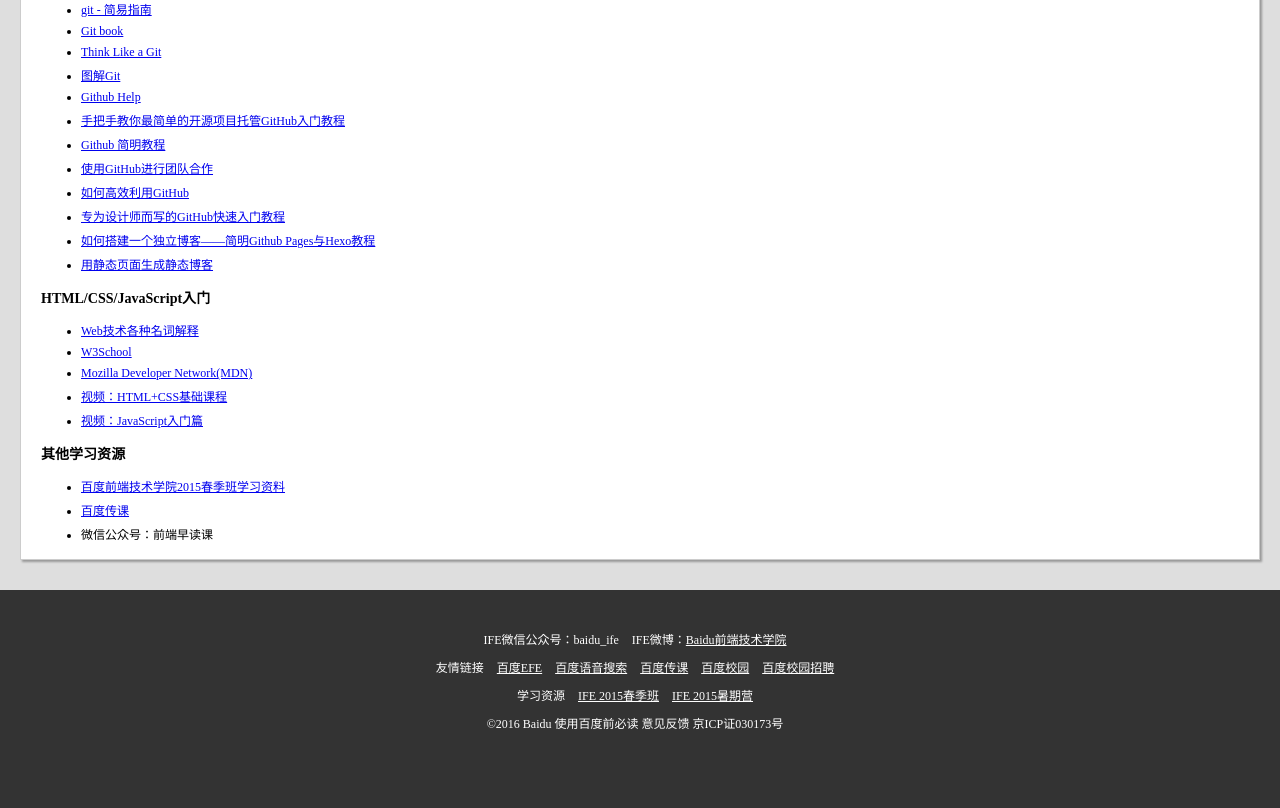
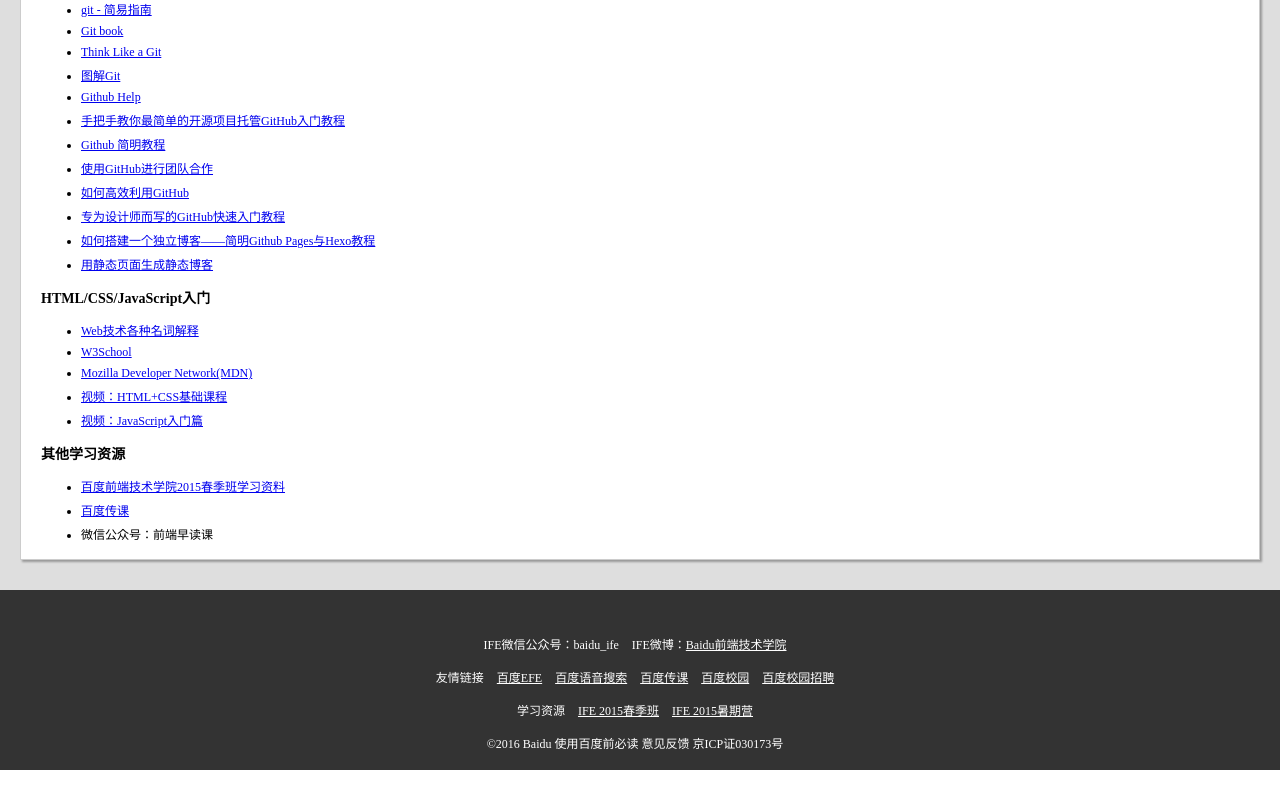
Before and after one commit to AlixWang/IFE, a plain HTML site: page index.html in a window 1280 px wide. Shown: the part 1310-2118 px from the top of the page. After the commit the page ends 2080 px from the top, so only its background shows below. Drawn offline with Linux system fonts and the light colour scheme.

Commit message:
* modified the css file and fix the footer style

```diff
--- a/css/style.css
+++ b/css/style.css
@@ -59,8 +59,9 @@ body{
 .footer{
     background-color: #333;
     color:#fff;
+    height:150px;
     padding-top: 30px;
-    height: 200px;
+
 }
 .footer a{
     color: #fff;
@@ -71,7 +72,7 @@ body{
     list-style: none;
     display: block;
     text-align: center;
-    margin: 10px 0;
+    margin: 15px 0;
 
 }
 
```
